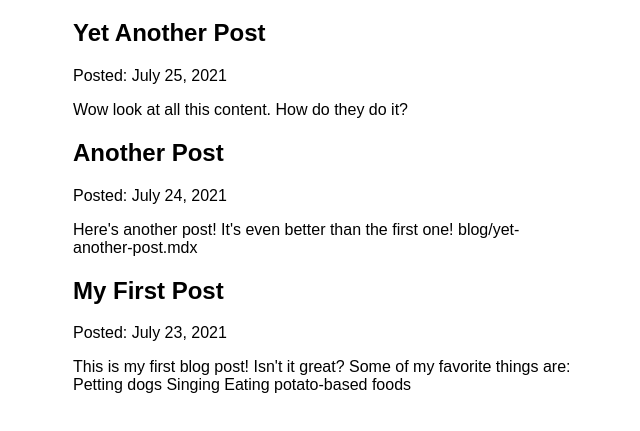
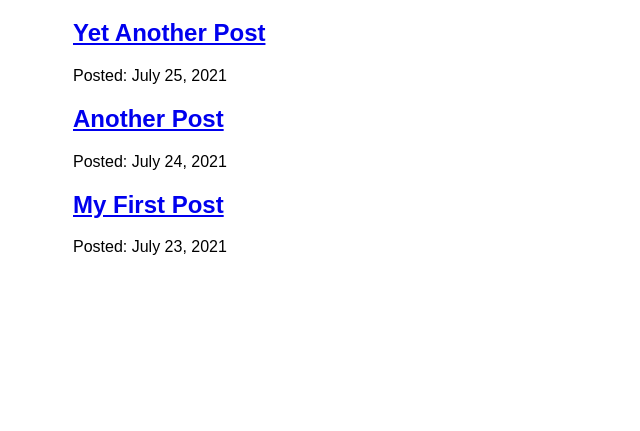
Before and after one commit to coromaruboy/gatsby-test, a Gatsby site: page /blog in a window 1280 px wide. Shown: the part 157-588 px from the top of the page, without its empty margins (317-957 px from the left). Built offline with nearby package versions, Linux system fonts and the light colour scheme; Gatsby itself is replaced by a stand-in of ours.

Commit message:
finished gatsby tutorial part 6

```diff
--- a/src/pages/blog.js
+++ b/src/pages/blog.js
@@ -1,17 +1,20 @@
-import * as React from "react"
-import { graphql } from "gatsby"
-import Layout from "../components/layout"
-import Seo from "../components/seo"
+import * as React from 'react'
+import { Link, graphql } from 'gatsby'
+import Layout from '../components/layout'
+import Seo from '../components/seo'
 
 const BlogPage = ({ data }) => {
   return (
     <Layout pageTitle="My Blog Posts">
       {
-                data.allMdx.nodes.map((node) => (
+        data.allMdx.nodes.map(node => (
           <article key={node.id}>
-                        <h2>{node.frontmatter.title}</h2>
+            <h2>
+              <Link to={`/blog/${node.frontmatter.slug}`}>
+                {node.frontmatter.title}
+              </Link>
+            </h2>
             <p>Posted: {node.frontmatter.date}</p>
-                        <p>{node.excerpt}</p>
           </article>
         ))
       }
@@ -24,11 +27,11 @@ export const query = graphql`
     allMdx(sort: { frontmatter: { date: DESC }}) {
       nodes {
         frontmatter {
+          date(formatString: "MMMM D, YYYY")
           title
-                    date(formatString: "MMMM DD, YYYY")
+          slug
         }
         id
-                excerpt
       }
     }
   }
@@ -36,4 +39,4 @@ export const query = graphql`
 
 export const Head = () => <Seo title="My Blog Posts" />
 
-export default BlogPage;
+export default BlogPage
```
Also changed, not shown: src/pages/blog/{mdx.frontmatter__slug}.js (added, +28 -0 lines). Lines whose indentation alone changed are shown as unchanged.
